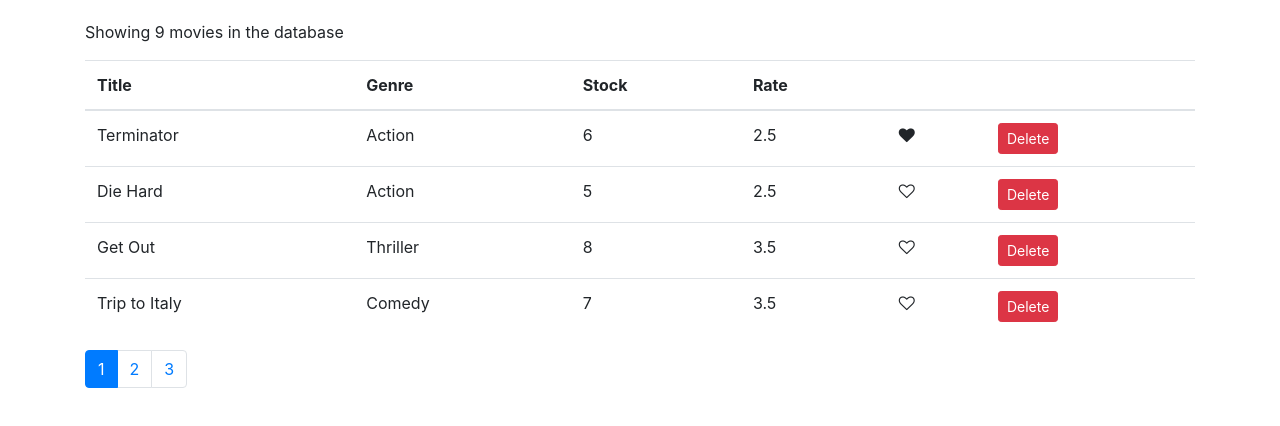
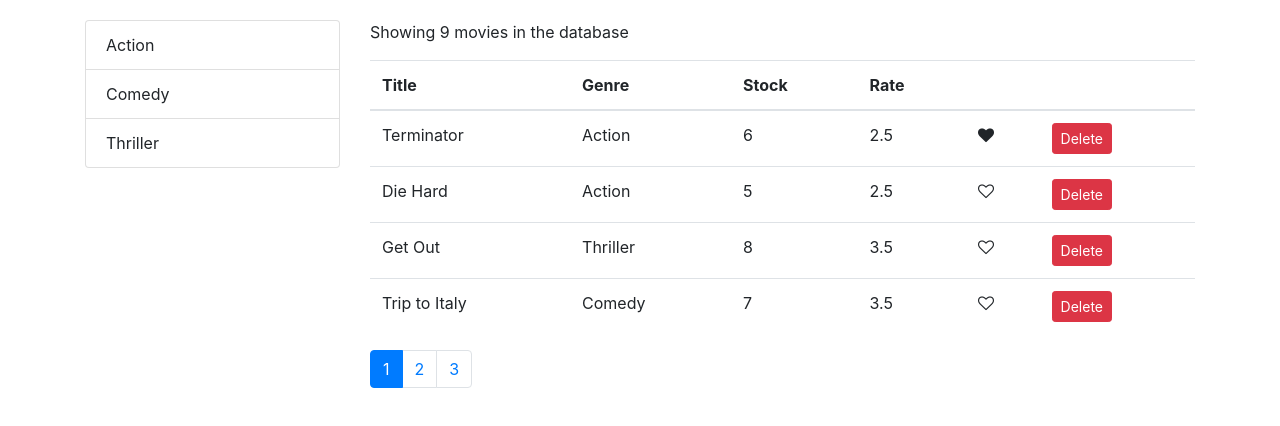
Before and after one commit to DiegoRamires/blockbuster, a React (Create React App) app: page / in a window 1280 px wide. Shown: the top 426 px of the page. Built offline with nearby package versions, Linux system fonts and the light colour scheme.

Commit message:
add movies genres on a list group

```diff
--- /dev/null
+++ b/src/components/common/listGroup.js
@@ -0,0 +1,18 @@
+import React from 'react'
+
+const ListGroup = (props) => {
+  const { items, textProperty, valueProperty } = props
+
+  return <ul className="list-group">
+    {items.map(
+      item => (
+        <li
+          key={item[valueProperty]}
+          className="list-group-item">{item[textProperty]}
+        </li>
+      )
+    )}
+  </ul>
+}
+
+export default ListGroup
--- a/src/components/movies.js
+++ b/src/components/movies.js
@@ -1,14 +1,21 @@
 import React, { Component } from 'react';
 import Pagination from './common/pagination'
 import Like from './common/like'
+import ListGroup from './common/listGroup'
 import { getMovies } from '../services/fakeMovieService'
+import { getGenres } from '../services/fakeGenreService'
 import { paginate } from '../utils/paginate'
 
 class movies extends Component {
   state = {
-    movies: getMovies(),
+    movies: [],
+    genres: [],
     currentPage: 1,
     pageSize: 4
+  }
+
+  componentDidMount() {
+    this.setState({ movies: getMovies(), genres: getGenres() })
   }
 
   handleDelete = (movie) => {
@@ -31,6 +38,10 @@
     this.setState({ currentPage: page })
   }
 
+  handleGenreSelect = genre => {
+    console.log(genre)
+  }
+
   render() {
     const { length: count } = this.state.movies
     const { pageSize, currentPage, movies: allMovies } = this.state
@@ -42,7 +53,16 @@
     const movies = paginate(allMovies, currentPage, pageSize)
 
     return (
-      <>
+      <div className="row">
+        <div className="col-3">
+          <ListGroup
+            items={this.state.genres}
+            textProperty="name"
+            valueProperty="_id"
+            onItemSelect={this.handleGenreSelect}
+          />
+        </div>
+        <div className="col">
           <p>Showing {this.state.movies.length} movies in the database</p>
           <table className="table">
             <thead>
@@ -87,7 +107,8 @@
             currentPage={currentPage}
             onPageChange={this.handlePageChange}
           />
-      </>
+        </div>
+      </div>
     );
   }
 }
```
Lines whose indentation alone changed are shown as unchanged.
